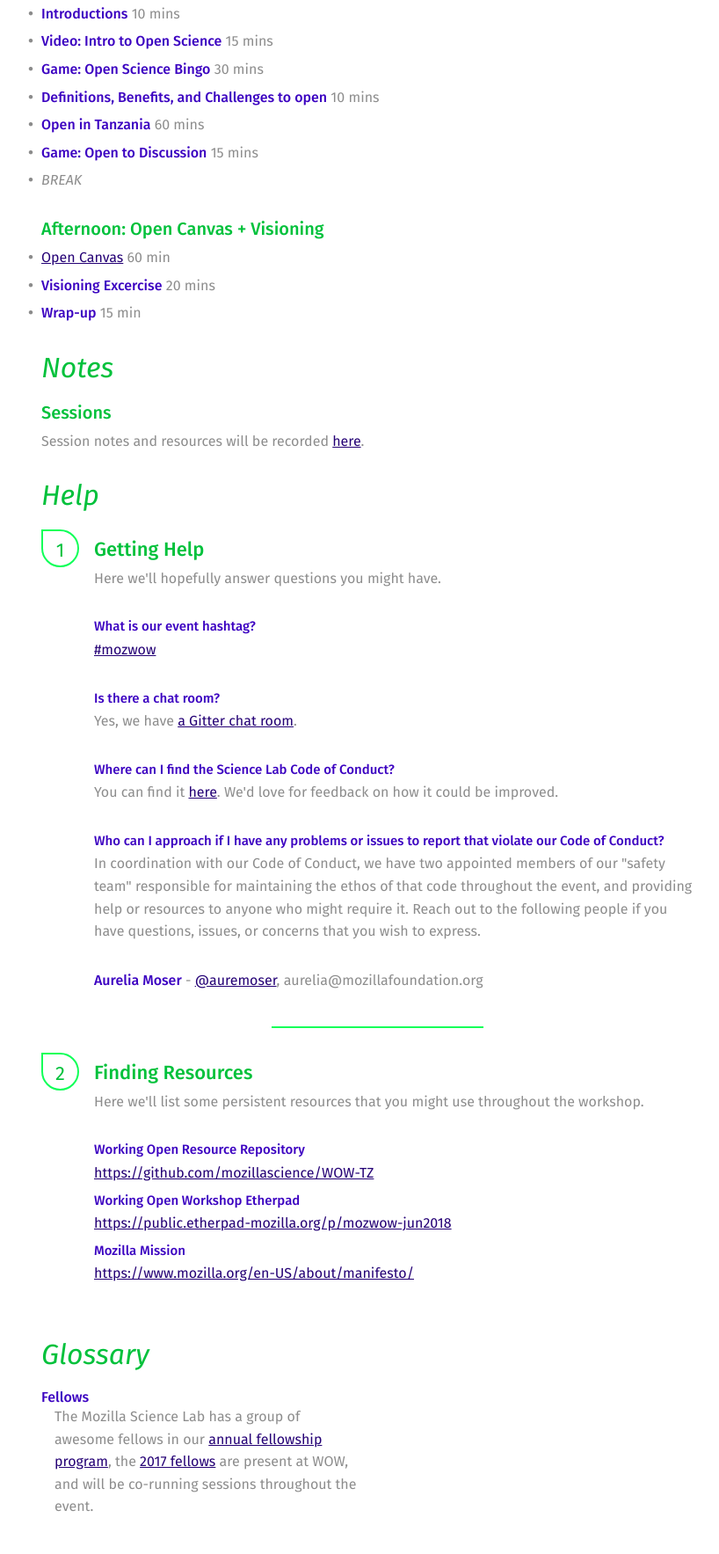
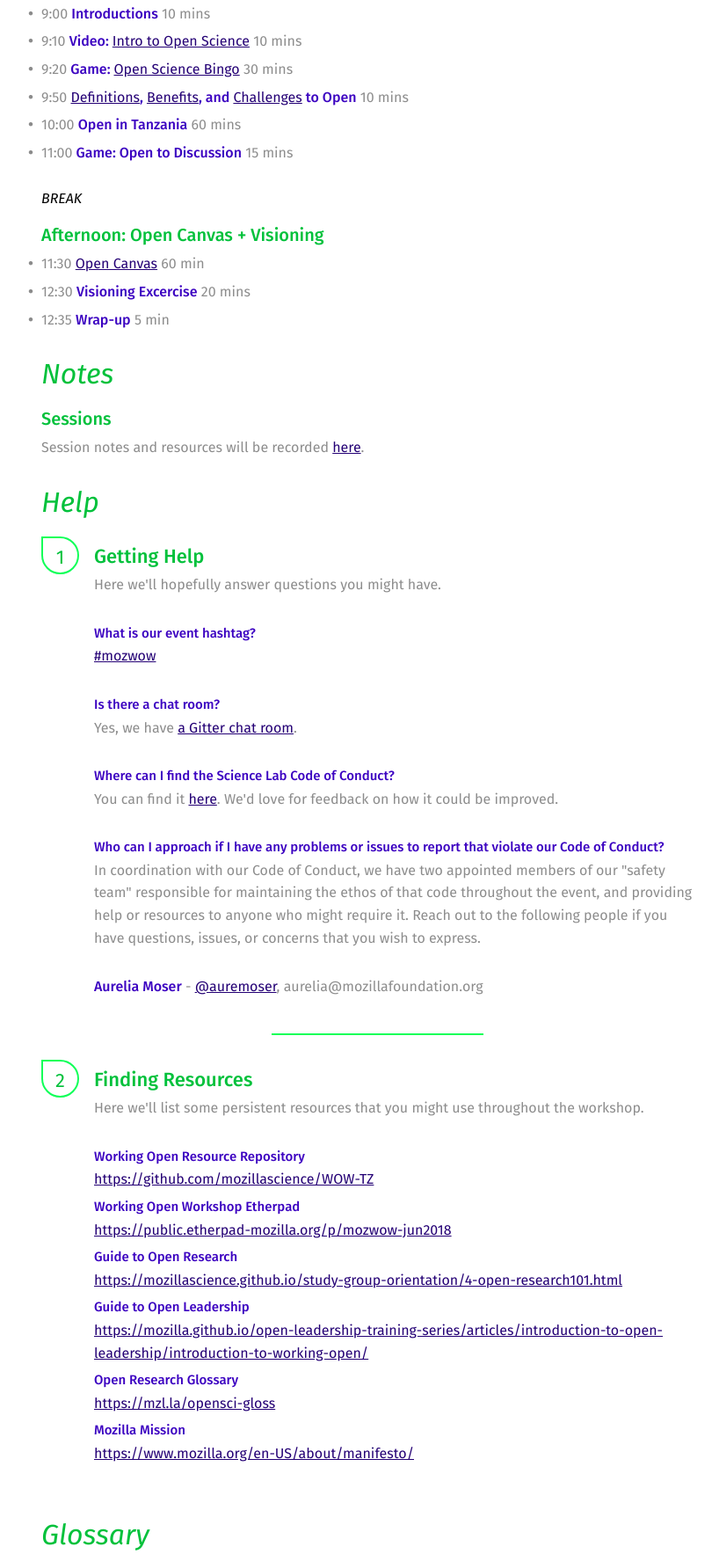
Before and after one commit to mozillascience/WOW-TZ, a plain HTML site: page index.html in a window 1280 px wide. Shown: the part 770-2537 px from the top of the page at 88% size, without its empty margins (248-1066 px from the left). Drawn offline with nearby package versions, Linux system fonts and the light colour scheme; a script that the page names is missing.

Commit message:
update tza website

```diff
--- a/index.html
+++ b/index.html
@@ -72,20 +72,21 @@
       <h3>Morning - Open Science Learning Lab</h3>
       <ul>
         <!-- Open Science -->
-          <li><strong>Introductions</strong> 10 mins </li>
-          <li><strong>Video: Intro to Open Science</strong> 15 mins </li>
-          <li><strong>Game: Open Science Bingo</strong> 30 mins </li>
-          <li><strong>Definitions, Benefits, and Challenges to open</strong> 10 mins </li>
-          <li><strong>Open in Tanzania</strong> 60 mins </li>
-          <li><strong>Game: Open to Discussion</strong> 15 mins </li>
-          <li><em>BREAK</em></li>
+          <li>9:00 <strong>Introductions</strong> 10 mins </li>
+          <li>9:10 <strong>Video: <a href="https://mozilla.github.io/open-leadership-training-series/articles/introduction-to-open-leadership/introduction-to-working-open/">Intro to Open Science</a></strong> 10 mins </li>
+          <li>9:20 <strong>Game: <a href="assets/files/Open_Leadership_Bingo.pdf">Open Science Bingo</a></strong> 30 mins </li>
+          <li>9:50 <strong><a href="https://mozillascience.github.io/study-group-orientation/4.1-why-open.html">Definitions</a>, <a href="">Benefits</a>, and <a href="https://mozillascience.github.io/study-group-orientation/4.8-challenges.html">Challenges</a> to Open</strong> 10 mins </li>
+          <li>10:00 <strong>Open in Tanzania</strong> 60 mins </li>
+          <li>11:00 <strong>Game: Open to Discussion</strong> 15 mins </li>
+
       </ul>
+      <em>BREAK</em>
     <h3>Afternoon: Open Canvas + Visioning</h3>
       <ul>
         <!-- Open Science -->
-          <li><strong><a href="https://docs.google.com/drawings/d/1-7v3alEaJlcpbDySOgVOgIsRDV3-vZfYhd5KLXrvIlY/edit" target="_blank">Open Canvas</a></strong> 60 min </li>
-          <li><strong>Visioning Excercise</strong> 20 mins </li>
-          <li><strong>Wrap-up</strong> 15 min </li>
+          <li>11:30 <strong><a href="https://docs.google.com/drawings/d/1-7v3alEaJlcpbDySOgVOgIsRDV3-vZfYhd5KLXrvIlY/edit" target="_blank">Open Canvas</a></strong> 60 min </li>
+          <li>12:30 <strong>Visioning Excercise</strong> 20 mins </li>
+          <li>12:35 <strong>Wrap-up</strong> 5 min </li>
       </ul>
 
 
@@ -155,10 +156,18 @@
               <h2>Working Open Workshop Etherpad</h2>
               <p><a href="https://public.etherpad-mozilla.org/p/mozwow-jun2018">https://public.etherpad-mozilla.org/p/mozwow-jun2018</a></p>
             </li>
-            <!-- <li>
-              <h2>Working Open Workshop Event</h2>
-              <p><a href="https://science.mozilla.org/programs/events/wow-paris-2017">https://science.mozilla.org/programs/events/wow-paris-2017</a></p>
-            </li> -->
+            <li>
+              <h2>Guide to Open Research</h2>
+              <p><a href="https://mozillascience.github.io/study-group-orientation/4-open-research101.html">https://mozillascience.github.io/study-group-orientation/4-open-research101.html</a></p>
+            </li>
+            <li>
+              <h2>Guide to Open Leadership</h2>
+              <p><a href="https://mozilla.github.io/open-leadership-training-series/articles/introduction-to-open-leadership/introduction-to-working-open/">https://mozilla.github.io/open-leadership-training-series/articles/introduction-to-open-leadership/introduction-to-working-open/</a></p>
+            </li>
+            <li>
+              <h2>Open Research Glossary</h2>
+              <p><a href="https://docs.google.com/document/d/1uXZzyXPHNcjCPiR5qkzEuB5u2PUIYQzq0mrG9BtD-Qo/edit#">https://mzl.la/opensci-gloss</a></p>
+            </li>
             <li>
               <h2>Mozilla Mission</h2>
               <p><a href="https://www.mozilla.org/en-US/about/manifesto/">https://www.mozilla.org/en-US/about/manifesto/</a></p>
@@ -169,7 +178,13 @@
       <h2 id="glossary">Glossary</h2>
       <section class="glossary">
         <section class="term">
-          <h3>Fellows</h3>
+          <h3>Open Research/Science</h3>
+          <p>
+            Open science is a different approach to the practice of scientific research, aimed at making research more understandable, useful, and impactful by making documentation more transparent, facilitating inter-disciplinary and -departmental collaborations, and making scholarly communication more accessible. You can learn more about it in our <a href="https://mozillascience.github.io/study-group-orientation/4-open-research101.html">Open Research 101 online course</a>.
+          </p>
+        </section>
+        <section class="term">
+          <h3>Open Research</h3>
           <p>
             The Mozilla Science Lab has a group of awesome fellows in our <a href="https://science.mozilla.org/programs/fellowships">annual fellowship program</a>, the <a href="https://science.mozilla.org/programs/fellowships/fellows">2017 fellows</a> are present at WOW, and will be co-running sessions throughout the event.
           </p>
```
Also changed, not shown: 2 other files.
